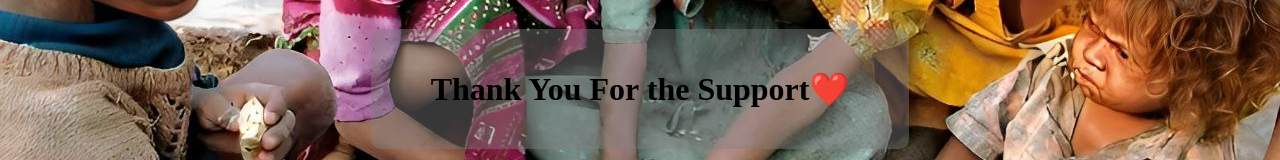
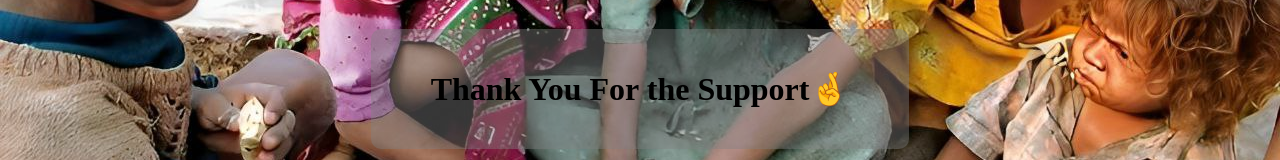
Before and after one commit to Harsh-ngh/Payment-app, a React (Create React App) app: page /pay in a window 1280 px wide. Shown: the part 348-508 px from the top of the page. Built offline with nearby package versions, Linux system fonts and the light colour scheme.

Commit message:
nav-css updated

```diff
--- a/src/components/Payment.jsx
+++ b/src/components/Payment.jsx
@@ -15,7 +15,7 @@ const Payment = () => {
   return (
     <div className="payment">
       <div className="paymentWrapper">
-        <h1>Thank You For the Support❤️</h1>
+        <h1>Thank You For the Support🤞</h1>
         <form id="rzp_payment"></form>
       </div>
     </div>
--- a/src/index.js
+++ b/src/index.js
@@ -1,6 +1,6 @@
 import React from "react";
 import ReactDOM from "react-dom/client";
-import App from "./App";
+import App from './App';
 
 const root = ReactDOM.createRoot(document.getElementById("root"));
 root.render(
--- a/src/style.css
+++ b/src/style.css
@@ -66,7 +66,7 @@
   align-items: center;
   justify-content: center;
   position: absolute;
-  right: 10%;
+  right: 9;
 }
 
 .home .payment .paymentWrapper {
--- a/src/style.scss
+++ b/src/style.scss
@@ -44,7 +44,7 @@
       font-weight: bold;
     }
     button {
-      height: 10%;
+      height: 11%;
       width: 28%;
       border: none;
       cursor: pointer;
```
